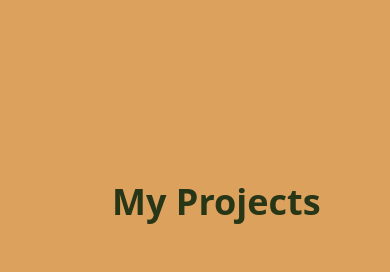
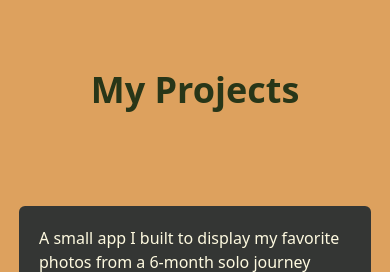
Before and after one commit to willbee28/willdotcom, a React (Vite) app: page / in a window 390 px wide. Shown: the part 743-1015 px from the top of the page. Built offline with nearby package versions, Linux system fonts and the light colour scheme.

Commit message:
have 'my projects' text centered on mobile

```diff
--- a/src/components/Projects.tsx
+++ b/src/components/Projects.tsx
@@ -24,19 +24,19 @@ function Projects() {
 
   return (
     <section className="bg-[#DDA15E]">
-      <div className="mx-auto max-w-6xl px-4 py-52">
+      <div className="mx-auto md:max-w-6xl max-w-sm px-4 md:py-52 py-24">
         <motion.section
           initial={{ opacity: 0 }}
           whileInView={{ opacity: 1 }}
           transition={{ duration: 1 }}
           viewport={{ once: true }}
         >
-          <h2 className="text-4xl font-bold text-[#283618] ml-24 mb-24">
+          <h2 className="text-center md:text-left text-4xl font-bold text-[#283618] md:ml-24 mb-24">
             My Projects
           </h2>
         </motion.section>
 
-        <div className="grid gap-8 grid-cols-2">
+        <div className="grid gap-8 md:grid-cols-2 grid-cols-1">
           {projects.map((project, index) => (
             <a
               href={project.link}
```
